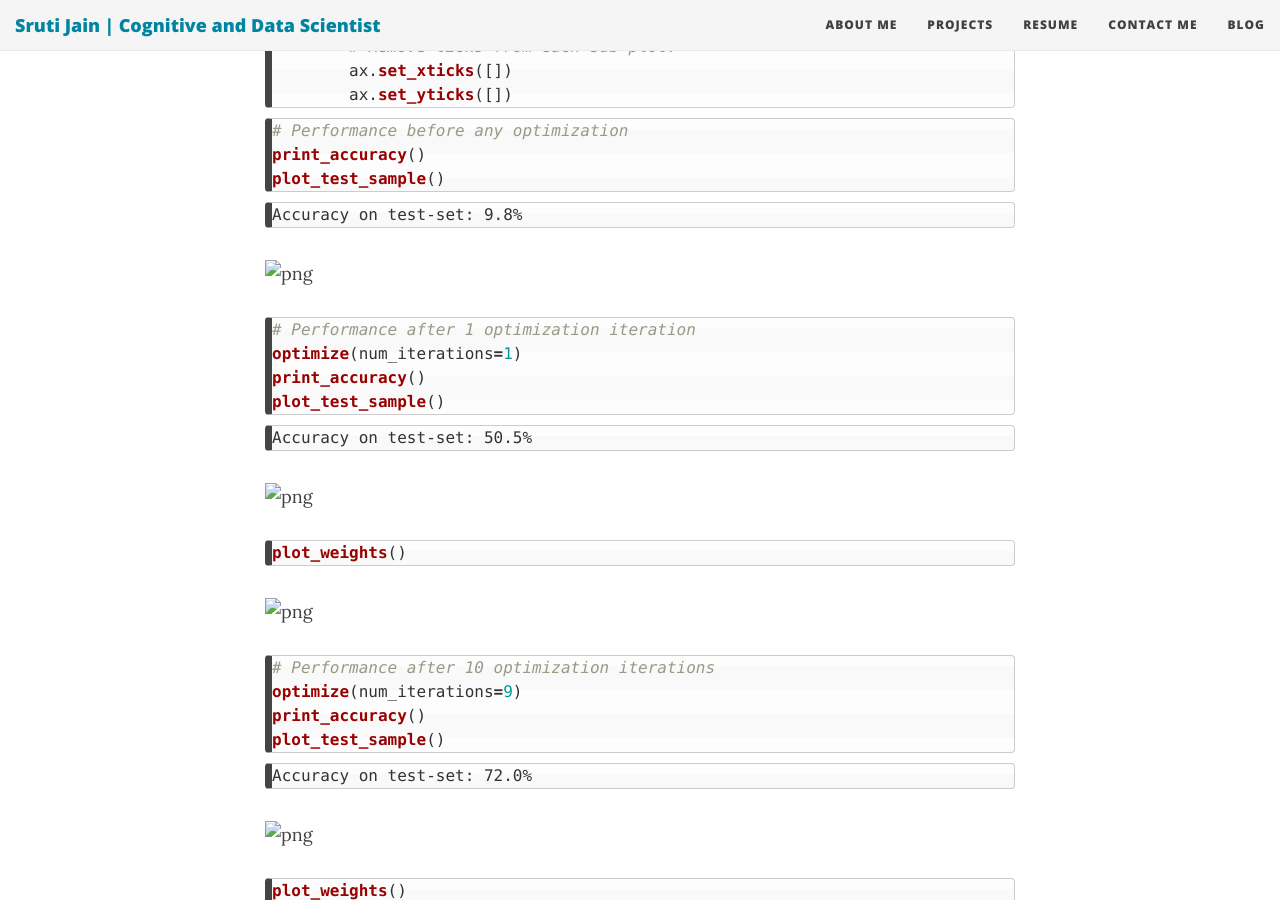
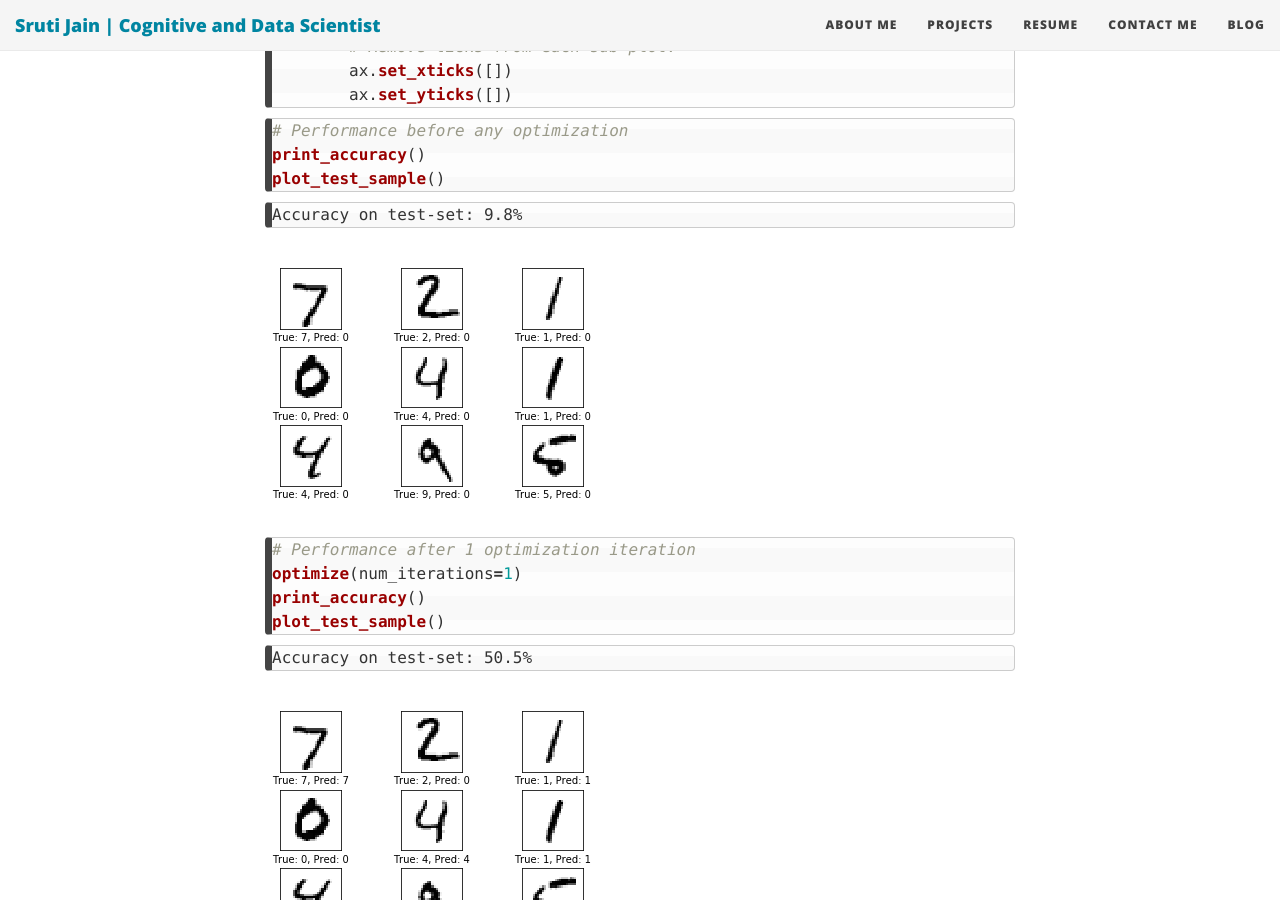
Before and after one commit to sruti-jain/sruti-jain.github.io, a Jekyll site: the page built from _posts/2017-06-10-SimpleLinearModel.md, in a window 1280 px wide and 900 px high, scrolled down 6072 px. Built offline with Jekyll 4.4.1, drawn with Linux system fonts in a browser that asks for light colours; nearby versions of some CDN libraries.

Commit message:
Update 2017-06-10-SimpleLinearModel.md

````diff
--- a/_posts/2017-06-10-SimpleLinearModel.md
+++ b/_posts/2017-06-10-SimpleLinearModel.md
@@ -303,7 +303,7 @@ plot_test_sample()
 
 
 
-![png](output_26_1.png)
+![png](/img/Tensorflow_Linear/output_26_1.png)
 
 
 
@@ -318,7 +318,7 @@ plot_test_sample()
 
 
 
-![png](output_27_1.png)
+![png](/img/Tensorflow_Linear/output_27_1.png)
 
 
 
@@ -327,7 +327,7 @@ plot_weights()
 ```
 
 
-![png](output_28_0.png)
+![png](/img/Tensorflow_Linear/output_28_0.png)
 
 
 
@@ -342,7 +342,7 @@ plot_test_sample()
 
 
 
-![png](output_29_1.png)
+![png](/img/Tensorflow_Linear/output_29_1.png)
 
 
 
@@ -351,4 +351,4 @@ plot_weights()
 ```
 
 
-![png](output_30_0.png)
+![png](/img/Tensorflow_Linear/output_30_0.png)
````
